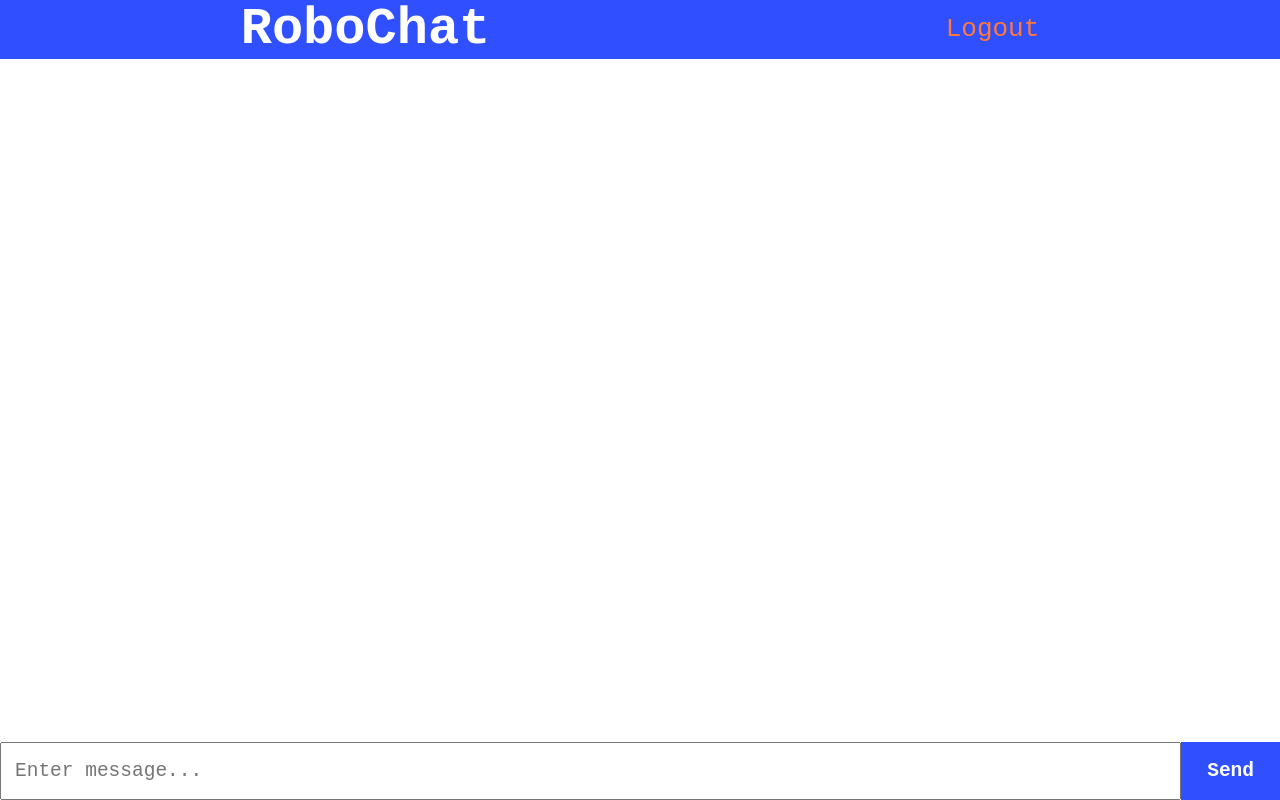
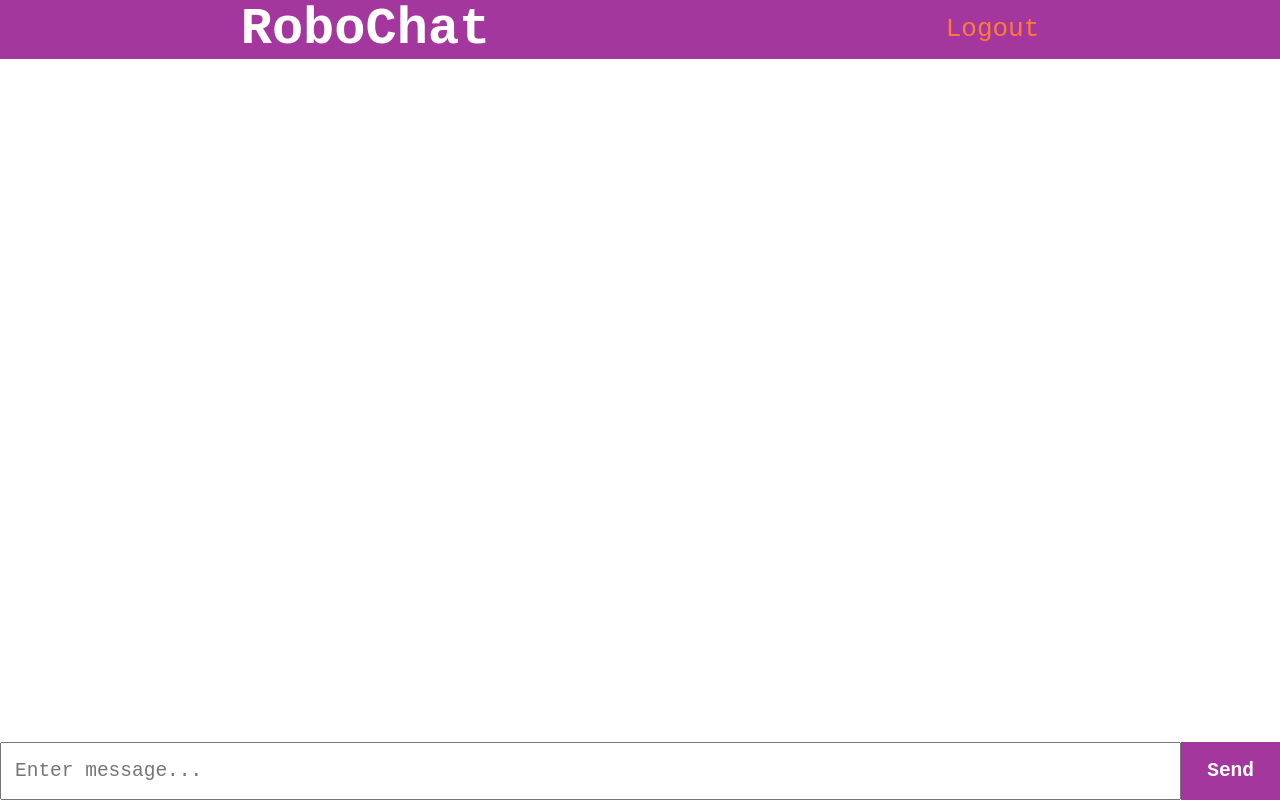
Before and after one commit to MihailIgroman/Speaking_with_people_online, a website: page static/index.html in a window 1280 px wide. Drawn offline with nearby package versions, Linux system fonts and the light colour scheme; no server answers.

Commit message:
Update style.css
Signed-off-by: MihailIgroman <73035020+MihailIgroman@users.noreply.github.com>

```diff
--- a/static/style.css
+++ b/static/style.css
@@ -1,7 +1,7 @@
 :root {
     /* Нагадайте учням про змінні */
-    --color-primary: #304ffe;
-    --color-primary-darker: #0026ca;
+    --color-primary: #a3379e;
+    --color-primary-darker: #73266f;
     --color-accent: #FF7939;
     --color-accent-darker: #f07136;
     --color-white: #ffffff;
```
